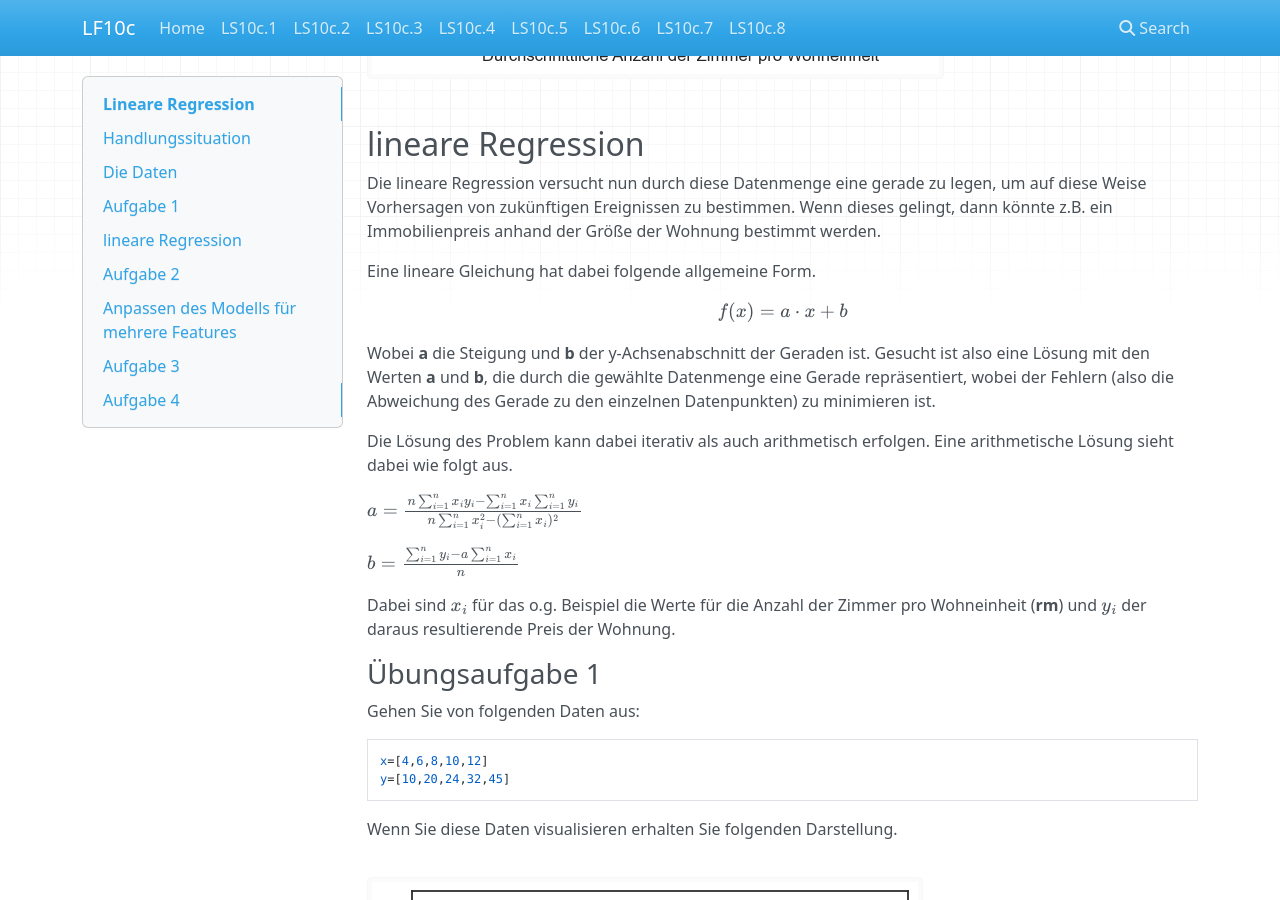
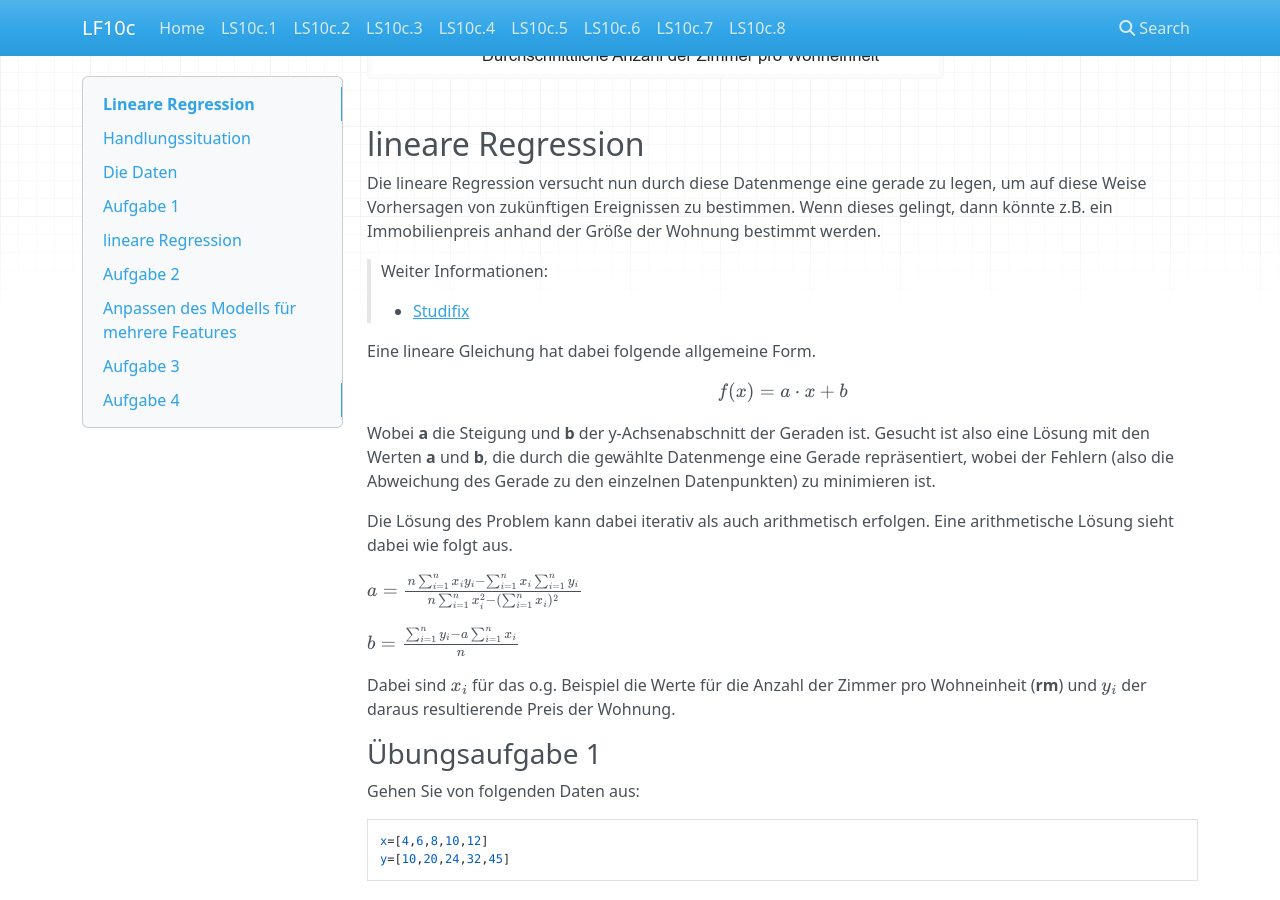
Before and after one commit to jtuttas/datenanalyse, an MkDocs documentation site: the page built from docs/RegressionsAnalyse.md, in a window 1280 px wide and 900 px high, scrolled down 2279 px. Built offline with MkDocs 1.6.1, drawn with Linux system fonts in a browser that asks for light colours; nearby versions of some CDN libraries.

Commit message:
ohne upgrade

```diff
--- a/docs/RegressionsAnalyse.md
+++ b/docs/RegressionsAnalyse.md
@@ -52,6 +52,10 @@ Beispielhaft ist hier die Beziehung zwischen den Preis der Immobilie (*medv*) un
 ## lineare Regression
 
 Die lineare Regression versucht nun durch diese Datenmenge eine gerade zu legen, um auf diese Weise Vorhersagen von zukünftigen Ereignissen zu bestimmen. Wenn dieses gelingt, dann könnte z.B. ein Immobilienpreis anhand der Größe der Wohnung bestimmt werden.
+
+> Weiter Informationen:
+>
+>-  [Studifix](https://studyflix.de/statistik/lineare-regression-2147)
 
 Eine lineare Gleichung hat dabei folgende allgemeine Form.
 
```
Also changed, not shown: 1 other file.
